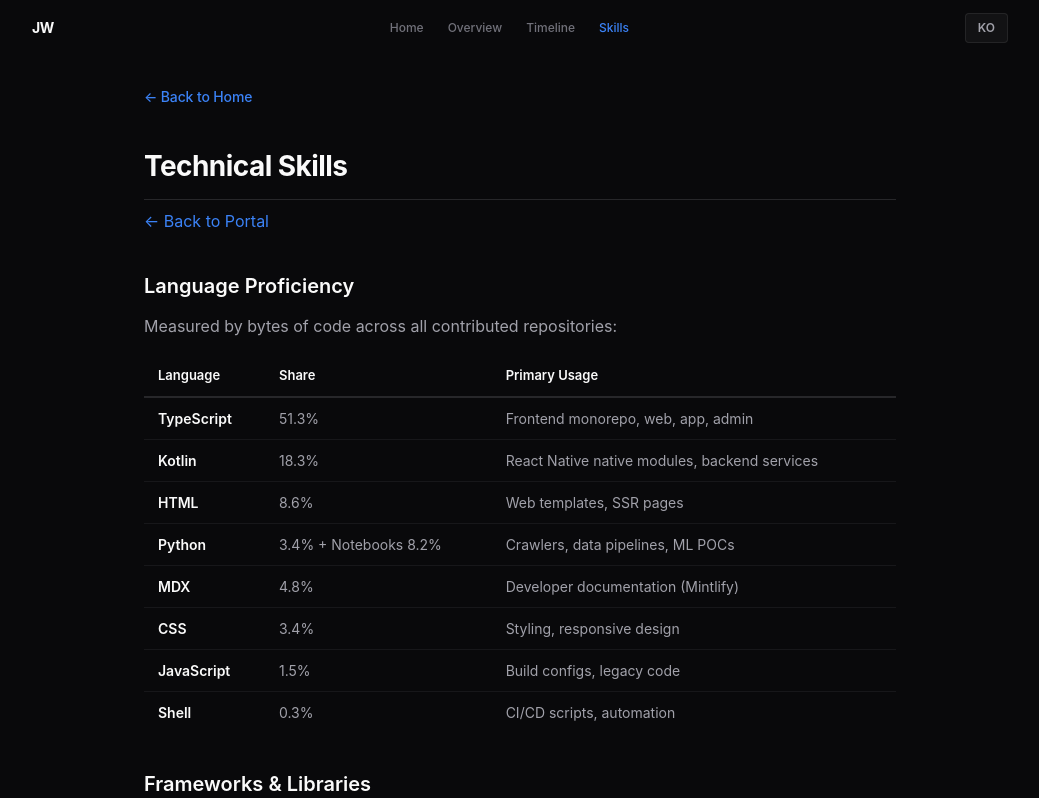
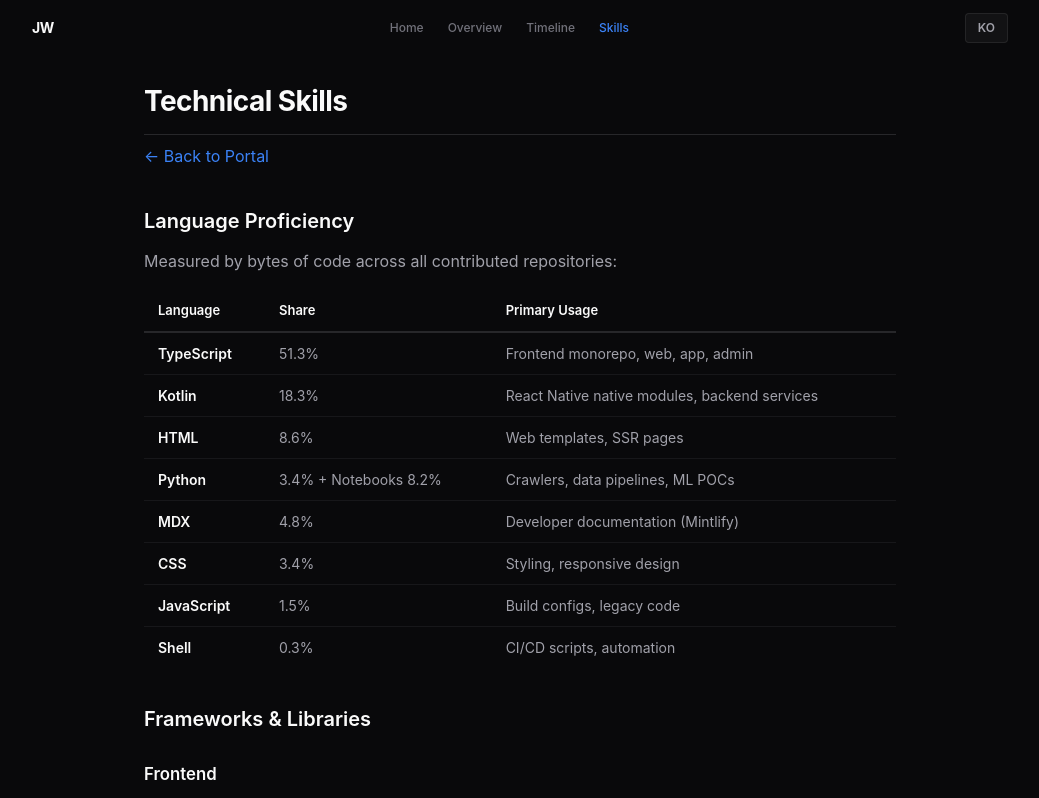
Before and after one commit to juuc/portfolio, a React (Vite) app: page /#/en/skills in a window 1280 px wide. Shown: the top 798 px of the page, without its empty margins (120-1159 px from the left). Built offline with nearby package versions, Linux system fonts and the light colour scheme.

Commit message:
fix: remove back button from detail pages, hide lang toggle on detail pages

```diff
--- a/src/components/MarkdownPage.tsx
+++ b/src/components/MarkdownPage.tsx
@@ -1,5 +1,5 @@
 import { useEffect, useState } from 'react'
-import { useParams, useNavigate, useLocation } from 'react-router-dom'
+import { useParams, useLocation } from 'react-router-dom'
 import { marked } from 'marked'
 import { DATA, type Lang } from '../data'
 
@@ -50,7 +50,6 @@ function Spinner() {
 
 export default function MarkdownPage() {
   const { lang, id } = useParams<{ lang: string; id?: string }>()
-  const navigate = useNavigate()
   const { pathname } = useLocation()
 
   const resolvedLang: Lang = lang === 'ko' ? 'ko' : 'en'
@@ -103,26 +102,6 @@ export default function MarkdownPage() {
 
   return (
     <div style={{ maxWidth: 800, margin: '0 auto', padding: '80px 24px 120px' }}>
-      <button
-        onClick={() => navigate('/')}
-        style={{
-          display: 'inline-flex',
-          alignItems: 'center',
-          gap: 6,
-          color: 'var(--accent)',
-          background: 'none',
-          border: 'none',
-          cursor: 'pointer',
-          fontSize: 14,
-          fontWeight: 500,
-          padding: '6px 0',
-          marginBottom: 32,
-          letterSpacing: '-0.01em',
-        }}
-      >
-        ← {d.labels.back}
-      </button>
-
       {loading ? (
         <Spinner />
       ) : routeType === 'intelz' ? (
--- a/src/components/Nav.tsx
+++ b/src/components/Nav.tsx
@@ -15,6 +15,8 @@ export default function Nav() {
   const d = DATA[lang]
   const location = useLocation()
   const navigate = useNavigate()
+
+  const isDetailPage = /^\/(en|ko)\//.test(location.pathname)
 
   const handleLangToggle = () => {
     const nextLang = lang === 'en' ? 'ko' : 'en'
@@ -79,9 +81,10 @@ export default function Nav() {
           })}
         </nav>
 
-        {/* Lang toggle */}
+        {/* Lang toggle — hidden on detail pages */}
         <button
           onClick={handleLangToggle}
+          style={{ visibility: isDetailPage ? 'hidden' : 'visible' }}
           className="text-xs font-semibold px-3 py-1.5 rounded transition-all duration-150"
           style={{
             background: 'rgba(255,255,255,0.04)',
```
